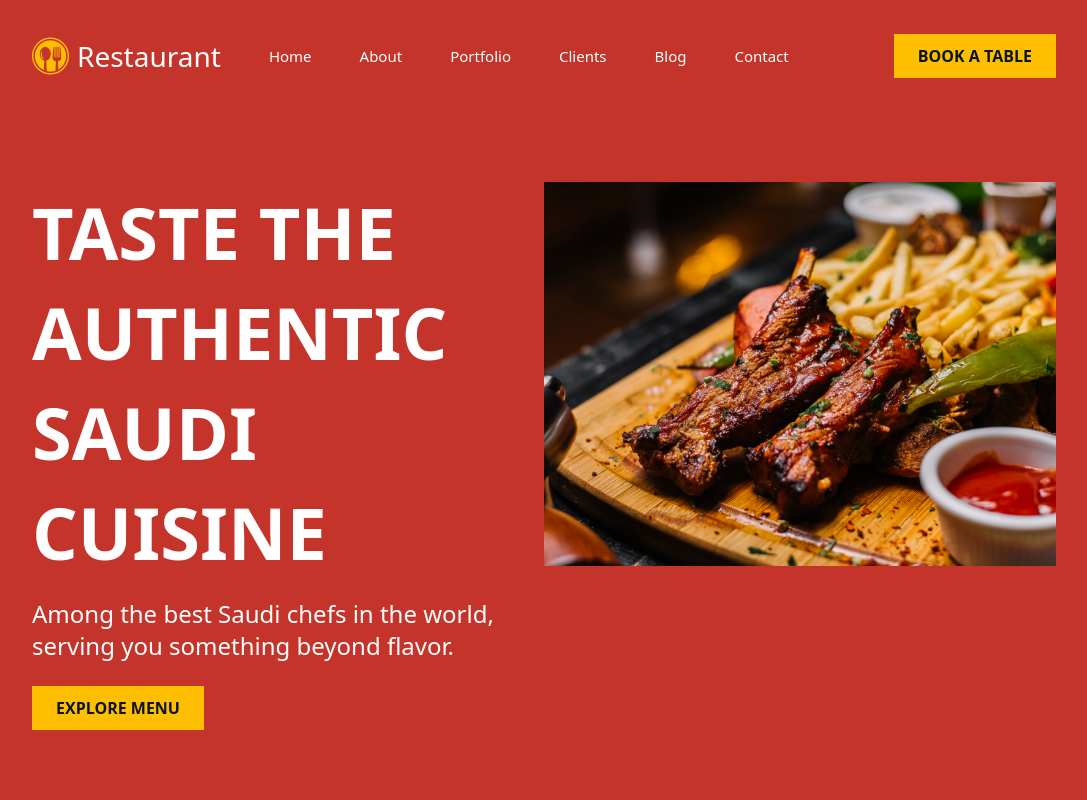
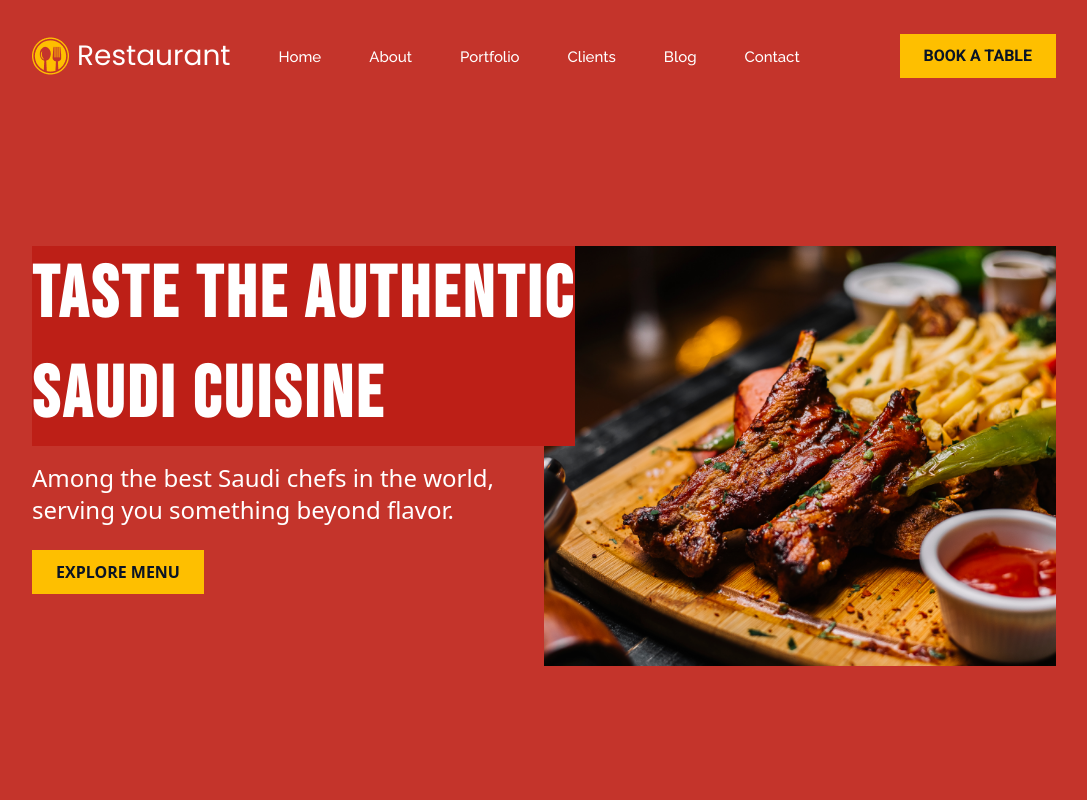
Before and after one commit to hrmrakib/neno-restaurant, a React (Vite) app: page / in a window 1280 px wide. Shown: the top 800 px of the page, without its empty margins (96-1183 px from the left). Built offline with nearby package versions, Linux system fonts and the light colour scheme.

Commit message:
responsive the footer

```diff
--- a/src/components/footer/Footer.jsx
+++ b/src/components/footer/Footer.jsx
@@ -3,15 +3,15 @@ import Container from "../layout/Container";
 
 const Footer = () => {
   return (
-    <div className="bg-[url('/footer.jpeg')] relative bg-center bg-cover bg-no-repeat h-[590px]">
+    <div className="bg-[url('/footer.jpeg')] relative bg-center bg-cover bg-no-repeat lg:h-[590px]">
       <div className='absolute inset-0 bg-black opacity-70'></div>
       <Container className={"relative z-20"}>
         <div className='py-20'>
-          <h2 className='text-white text-center font-bebas uppercase text-6xl'>
+          <h2 className='text-white text-center font-bebas uppercase text-[40px] lg:text-6xl leading-[48px]'>
             We ready to have you the best dining experiences
           </h2>
 
-          <div className='grid grid-cols-4 gap-5 mt-10'>
+          <div className='grid grid-cols-1 lg:grid-cols-4 gap-5 mt-10'>
             {footerData.map((item) => (
               <div
                 key={item.id}
@@ -22,7 +22,7 @@ const Footer = () => {
                   src={item.icon}
                   alt='clock'
                 />
-                <h3 className='mt-6 text-white text-2xl font-bold font-bebas tracking-widest'>
+                <h3 className='mt-6 text-white text-2xl font-bold font-bebas leading-7 tracking-[3px]'>
                   {item.title}
                 </h3>
                 <p className='mt-2 text-[#F7F8F9] leading-[25px]'>
@@ -61,7 +61,7 @@ const Footer = () => {
               </a>
             </div>
 
-            <p className='mt-5 text-[21px] text-white leading-6 font-roboto'>
+            <p className='mt-5 text-base lg:text-[21px] text-white leading-6 font-roboto'>
               © 2024 All Rights Reserved
             </p>
           </div>
--- a/src/components/header/Hero.jsx
+++ b/src/components/header/Hero.jsx
@@ -4,11 +4,11 @@ const Hero = () => {
   return (
     <div className='min-h-[calc(100vh-112px)] flex items-center justify-center'>
       <div className='relative grid lg:grid-cols-2 pb-12 lg:pb-0'>
-        <div>
-          <h1 className='text-white bebas uppercase font-bold text-3xl lg:text-7xl leading-10 lg:leading-[100px]'>
-            Taste the authentic Saudi cuisine
+        <div className='w-full'>
+          <h1 className='absolute text-white bg-[#BD1F17] font-bebas uppercase font-bold text-3xl lg:text-7xl leading-10 lg:leading-[100px] tracking-wider'>
+            Taste the authentic <br /> Saudi cuisine
           </h1>
-
+          <div className='w-full h-[200px]'></div>
           <p className='max-w-[550px] mt-4 mb-6 roboto text-white text-xl lg:text-2xl leading-7 lg:leading-8'>
             Among the best Saudi chefs in the world, serving you something
             beyond flavor.
@@ -16,9 +16,9 @@ const Hero = () => {
 
           <Button>Explore Menu</Button>
         </div>
-        <div className='mt-10 lg:mt-0'>
+        <div className='w-full mt-10 lg:mt-0'>
           <img
-            className='w-[700px] max-h-96 object-cover'
+            className='w-full max-h-[420px] object-cover'
             src='/hero-img.png'
             alt='hero-img'
           />
--- a/src/components/header/Navbar.jsx
+++ b/src/components/header/Navbar.jsx
@@ -2,53 +2,53 @@ import Button from "../common/Button";
 
 const Navbar = () => {
   return (
-    <nav className='h-28 flex items-center justify-between *:raleway'>
+    <nav className='h-28 flex items-center justify-between'>
       <ul className='hidden lg:flex items-center gap-12 *:text-white'>
         <li>
           <a href='#' className='flex items-center gap-2'>
             <img src='/logo.png' alt='logo' />
-            <h3 className='text-[28px] text-white poppins'>Restaurant</h3>
+            <h3 className='text-[28px] text-white font-poppins'>Restaurant</h3>
           </a>
         </li>
         <li>
-          <a href='#' className='text-[15px] font-medium'>
+          <a href='#' className='text-[15px] font-medium font-raleway'>
             Home
           </a>
         </li>
         <li>
-          <a href='#' className='text-[15px] font-medium'>
+          <a href='#' className='text-[15px] font-medium font-raleway'>
             About
           </a>
         </li>
         <li>
-          <a href='#' className='text-[15px] font-medium'>
+          <a href='#' className='text-[15px] font-medium font-raleway'>
             Portfolio
           </a>
         </li>
         <li>
-          <a href='#' className='text-[15px] font-medium'>
+          <a href='#' className='text-[15px] font-medium font-raleway'>
             Clients
           </a>
         </li>
         <li>
-          <a href='#' className='text-[15px] font-medium'>
+          <a href='#' className='text-[15px] font-medium font-raleway'>
             Blog
           </a>
         </li>
         <li>
-          <a href='#' className='text-[15px] font-medium'>
+          <a href='#' className='text-[15px] font-medium font-raleway'>
             Contact
           </a>
         </li>
       </ul>
 
-      <Button className='hidden xl:block'>Book a Table</Button>
+      <Button className='hidden xl:block font-roboto'>Book a Table</Button>
 
       {/* mobile menu */}
       <div className='lg:hidden w-full flex items-center justify-between'>
         <a href='#' className='flex items-center gap-2'>
           <img src='/logo.png' alt='logo' />
-          <h3 className='text-[28px] text-white poppins'>Restaurant</h3>
+          <h3 className='text-[28px] text-white font-poppins'>Restaurant</h3>
         </a>
 
         <a href='#'>
--- a/src/components/home/CustomerReviw.jsx
+++ b/src/components/home/CustomerReviw.jsx
@@ -17,7 +17,7 @@ const CustomerReviw = () => {
             </h2>
           </div>
 
-          <div className='flex items-start gap-12'>
+          <div className='hidden lg:flex items-start gap-12'>
             <div className='bg-white w-[60px] h-[60px] rounded-full flex items-center justify-center p-2 shadow-lg cursor-pointer'>
               <img className='' src='/left-arrow.png' alt='left' />
             </div>
@@ -28,7 +28,7 @@ const CustomerReviw = () => {
         </div>
 
         <div className='mt-10 grid grid-cols-5'>
-          <div className='relative col-span-2 bg-[#FEBF00] p-16'>
+          <div className='relative z-20 col-span-5 lg:col-span-2 bg-[#FEBF00] p-10 lg:p-16'>
             <p className=' relative text-xl font-roboto leading-[34px]'>
               You can't go wrong with Chicken Mandi, I had it twice. The chicken
               was cooked perfectly, juicy & soft (usually mandi chicken is a bit
@@ -40,7 +40,7 @@ const CustomerReviw = () => {
               />
             </p>
 
-            <div className='relative flex items-center justify-between border-b-2 border-[#0A1425] pb-4'>
+            <div className='relative mt-12 lg:mt-0 flex items-center justify-between border-b-2 border-[#0A1425] pb-4'>
               <div>
                 <h3 className='text-lg font-bold font-bebas leading-5 tracking-wide'>
                   Khalid Al Dawsry
@@ -53,13 +53,18 @@ const CustomerReviw = () => {
             </div>
 
             <img
-              className='absolute bottom-5 left-0'
+              className='hidden lg:inline-block absolute bottom-5 left-0'
               src='/group.svg'
+              alt='group'
+            />
+            <img
+              className='inline-block lg:hidden absolute z-10 bottom-0 lg:bottom-5 left-0'
+              src='/stroke.svg'
               alt='group'
             />
           </div>
 
-          <div className='col-span-3'>
+          <div className='row-start-1 row-end-2 col-span-5 lg:col-span-3'>
             <img
               className='w-full cursor-pointer'
               src='/video.png'
@@ -69,8 +74,16 @@ const CustomerReviw = () => {
         </div>
       </Container>
 
-      <img className='absolute left-0 top-1/3' src='221.png' alt='' />
-      <img className='absolute right-0 top-1/3' src='12.png' alt='' />
+      <img
+        className='hidden lg:inline-block absolute left-0 top-1/3'
+        src='221.png'
+        alt=''
+      />
+      <img
+        className='hidden lg:inline-block absolute right-0 top-1/3'
+        src='12.png'
+        alt=''
+      />
     </div>
   );
 };
--- a/src/components/home/Popular.jsx
+++ b/src/components/home/Popular.jsx
@@ -29,7 +29,7 @@ const Popular = () => {
           </div>
         </div>
 
-        <div className='my-10 grid grid-cols-4 gap-10'>
+        <div className='my-10 grid grid-cols-1 lg:grid-cols-4 gap-10'>
           {foodItem.map((item) => (
             <div
               key={item.id}
```
Also changed, not shown: public/hero-bg.png (added), public/stroke.svg (added).
